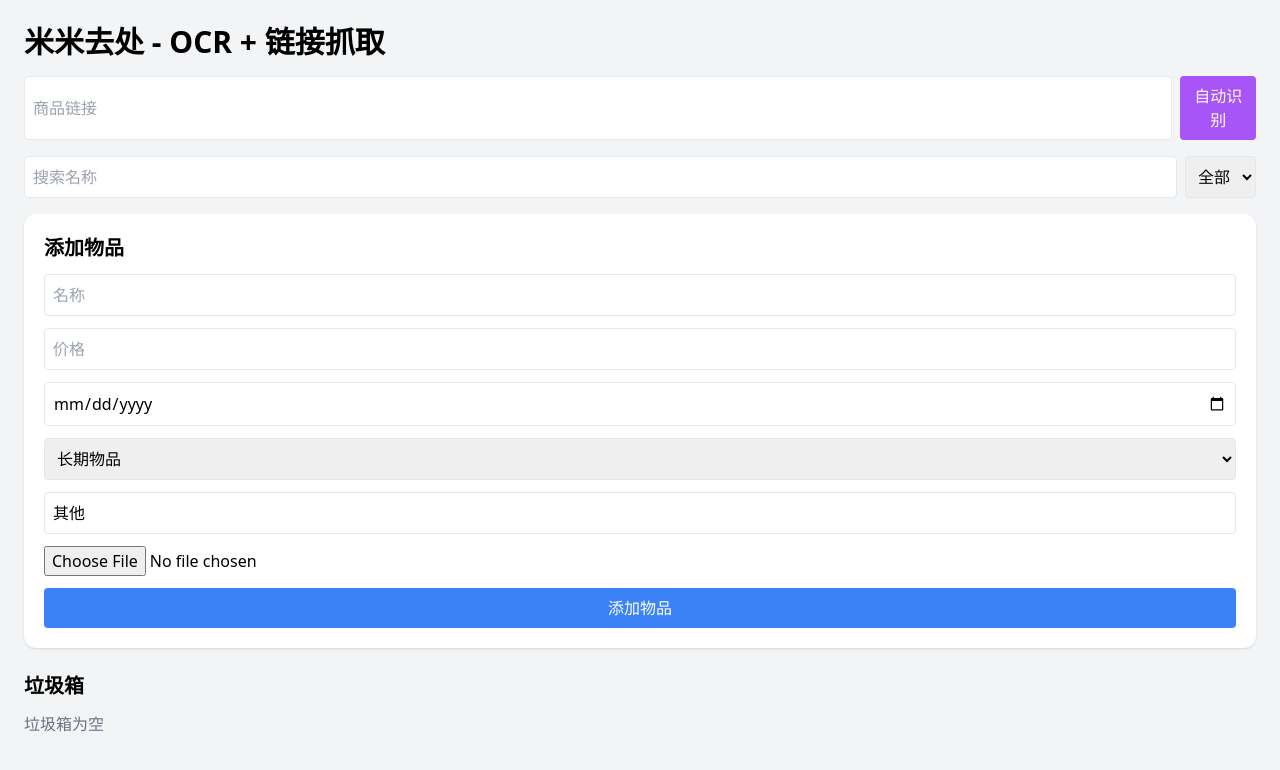
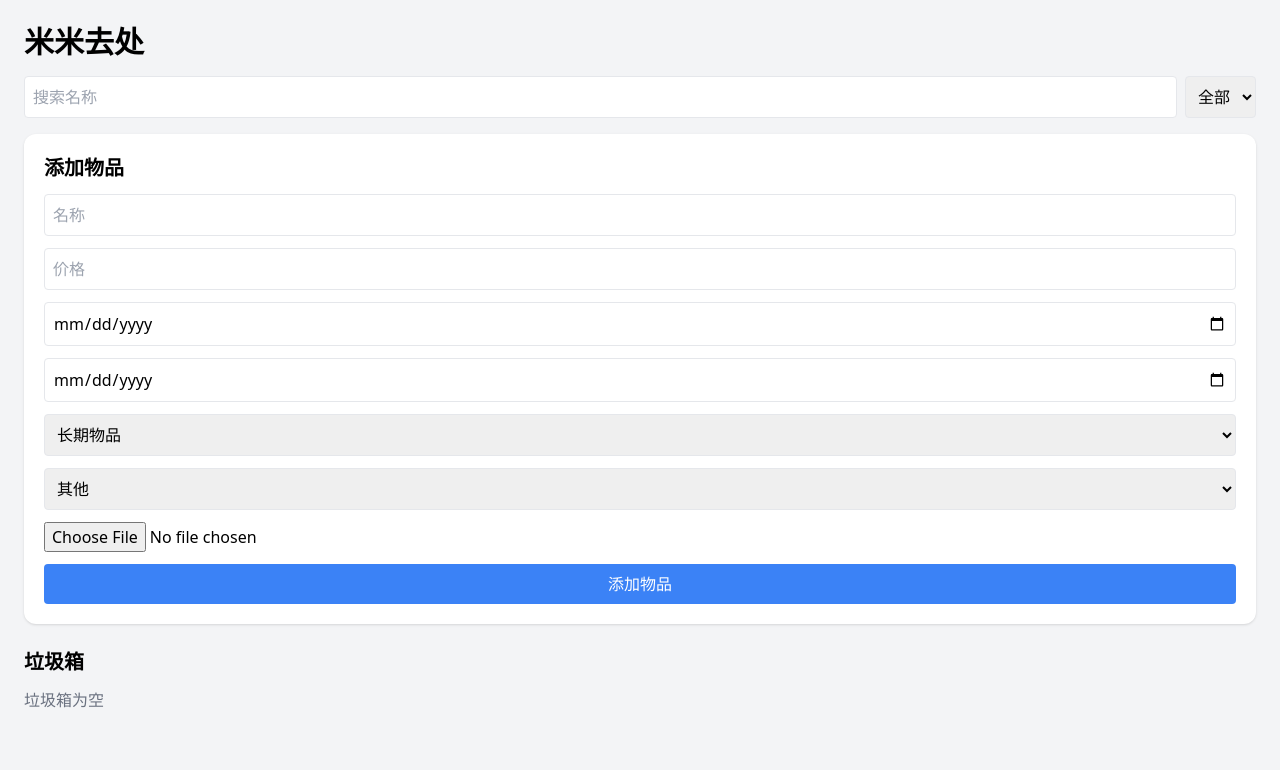
Before and after one commit to cancan1945815-dotcom/life-cost-control, a React app: page / in a window 1280 px wide. Shown: the top 770 px of the page. Built offline with nearby package versions, Linux system fonts and the light colour scheme; the HTML template or start-up script is replaced by a standard one.

Commit message:
更新米米去处：到期提醒+物品类型+去掉链接识别

```diff
--- a/src/App.jsx
+++ b/src/App.jsx
@@ -2,6 +2,16 @@ import React, { useState, useEffect } from "react";
 import Tesseract from "tesseract.js";
 
 export default function App() {
+  const defaultCategories = [
+    "餐饮",
+    "交通",
+    "购物",
+    "娱乐",
+    "住房",
+    "其他",
+    "自定义"
+  ];
+
   const [items, setItems] = useState(() => {
     const saved = localStorage.getItem("life_cost_items");
     return saved ? JSON.parse(saved) : [];
@@ -12,11 +22,11 @@ export default function App() {
   const [date, setDate] = useState("");
   const [type, setType] = useState("long");
   const [category, setCategory] = useState("其他");
+  const [customCategory, setCustomCategory] = useState("");
   const [quantity, setQuantity] = useState("");
   const [usedCount, setUsedCount] = useState("");
   const [image, setImage] = useState(null);
-  const [link, setLink] = useState("");
-
+  const [dueDate, setDueDate] = useState(""); // 新增到期时间
   const [editingId, setEditingId] = useState(null);
   const [ocrLoading, setOcrLoading] = useState(false);
 
@@ -51,7 +61,6 @@ export default function App() {
       };
     });
 
-  // OCR 自动识别名称/价格/日期
   const performOCR = async (file) => {
     setOcrLoading(true);
     const preprocessedFile = await preprocessImage(file);
@@ -115,45 +124,20 @@ export default function App() {
       .finally(() => setOcrLoading(false));
   };
 
-  // 链接抓取
-  const fetchItemFromLink = async () => {
-    if (!link) return alert("请输入商品链接");
-    try {
-      const res = await fetch("http://localhost:3001/fetchItem", {
-        method: "POST",
-        headers: { "Content-Type": "application/json" },
-        body: JSON.stringify({ url: link }),
-      });
-      const data = await res.json();
-      if (data.success) {
-        setName(data.name || "");
-        setPrice(data.price || "");
-        setImage(data.image || null);
-        setDate(data.date || new Date().toISOString().slice(0, 10));
-      } else {
-        alert("抓取失败，请手动填写");
-      }
-    } catch (e) {
-      console.error(e);
-      alert("抓取异常，请检查链接或后台服务");
-    }
-  };
-
-  // 表单重置
   const resetForm = () => {
     setName("");
     setPrice("");
     setDate("");
     setType("long");
     setCategory("其他");
+    setCustomCategory("");
     setQuantity("");
     setUsedCount("");
     setImage(null);
-    setLink("");
+    setDueDate("");
     setEditingId(null);
   };
 
-  // 添加/编辑
   const addOrUpdateItem = () => {
     if (!name || !price || !date) {
       alert("请填写名称、价格和日期");
@@ -164,15 +148,18 @@ export default function App() {
       return;
     }
 
+    const finalCategory = category === "自定义" ? customCategory : category;
+
     const common = {
       name,
       price: Number(price),
       date,
       type,
-      category: category || "其他",
+      category: finalCategory || "其他",
       image: image || undefined,
       quantity: type === "consume" ? (quantity ? Number(quantity) : null) : null,
       usedCount: type === "consume" ? (usedCount ? Number(usedCount) : 0) : null,
+      dueDate: dueDate || null, // 保存到期时间
       inTrash: false,
     };
 
@@ -190,21 +177,20 @@ export default function App() {
     resetForm();
   };
 
-  // 编辑
   const startEdit = (item) => {
     setName(item.name);
     setPrice(String(item.price));
     setDate(item.date);
     setType(item.type);
-    setCategory(item.category);
+    setCategory(defaultCategories.includes(item.category) ? item.category : "自定义");
+    setCustomCategory(defaultCategories.includes(item.category) ? "" : item.category);
     setQuantity(item.quantity != null ? String(item.quantity) : "");
     setUsedCount(item.usedCount != null ? String(item.usedCount) : "");
     setImage(item.image);
-    setLink("");
+    setDueDate(item.dueDate || "");
     setEditingId(item.id);
   };
 
-  // 垃圾箱 & 图片删除
   const moveToTrash = (id) =>
     setItems(items.map((i) => (i.id === id ? { ...i, inTrash: true } : i)));
   const restoreItem = (id) =>
@@ -217,7 +203,6 @@ export default function App() {
       ? setItems(items.map((i) => (i.id === id ? { ...i, image: null } : i)))
       : setImage(null);
 
-  // 使用一次
   const useOnce = (id) => {
     setItems(
       items.map((i) => {
@@ -231,7 +216,6 @@ export default function App() {
     );
   };
 
-  // 成本
   const dailyCost = (i) => {
     const days = Math.ceil((new Date() - new Date(i.date)) / (1000 * 60 * 60 * 24)) || 1;
     return (i.price / days).toFixed(2);
@@ -258,13 +242,7 @@ export default function App() {
 
   return (
     <div className="min-h-screen bg-gray-100 p-6">
-      <h1 className="text-3xl font-bold mb-4">米米去处 - OCR + 链接抓取</h1>
-
-      {/* 链接输入 */}
-      <div className="flex gap-2 mb-4">
-        <input className="border p-2 w-full rounded" placeholder="商品链接" value={link} onChange={e => setLink(e.target.value)}/>
-        <button onClick={fetchItemFromLink} className="bg-purple-500 text-white p-2 rounded">自动识别</button>
-      </div>
+      <h1 className="text-3xl font-bold mb-4">米米去处</h1>
 
       {/* 搜索和类型筛选 */}
       <div className="flex gap-2 mb-4">
@@ -281,18 +259,27 @@ export default function App() {
         <input className="border p-2 w-full rounded" placeholder="名称" value={name} onChange={e => setName(e.target.value)} />
         <input className="border p-2 w-full rounded" placeholder="价格" type="number" value={price} onChange={e => setPrice(e.target.value)} />
         <input className="border p-2 w-full rounded" type="date" value={date} onChange={e => setDate(e.target.value)} />
+        <input className="border p-2 w-full rounded" type="date" placeholder="到期时间" value={dueDate} onChange={e=>setDueDate(e.target.value)}/>
         <select className="border p-2 w-full rounded" value={type} onChange={e => setType(e.target.value)}>
           <option value="long">长期物品</option>
           <option value="consume">消耗品</option>
         </select>
-        <input className="border p-2 w-full rounded" placeholder="物品类型（可自定义）" value={category} onChange={e=>setCategory(e.target.value)} />
+
+        {/* 分类选择 */}
+        <select className="border p-2 w-full rounded" value={category} onChange={e => setCategory(e.target.value)}>
+          {defaultCategories.map(c => <option key={c} value={c}>{c}</option>)}
+        </select>
+        {category==="自定义" && <input className="border p-2 w-full rounded" placeholder="自定义类型" value={customCategory} onChange={e=>setCustomCategory(e.target.value)}/>}
+
         {type === "consume" && <>
           <input className="border p-2 w-full rounded" placeholder="总数量（可选）" type="number" value={quantity} onChange={e => setQuantity(e.target.value)} />
           <input className="border p-2 w-full rounded" placeholder="已使用次数（可选）" type="number" value={usedCount} onChange={e => setUsedCount(e.target.value)} />
         </>}
+
         <input type="file" accept="image/*" onChange={handleImageUpload}/>
         {ocrLoading && <p className="text-blue-500">识别中...</p>}
         {image && <div className="flex items-center gap-2 mt-2"><img src={image} className="w-24 h-24 object-cover rounded"/><button onClick={()=>removeImage()} className="bg-red-500 text-white px-2 py-1 rounded">删除图片</button></div>}
+
         <button onClick={addOrUpdateItem} className="bg-blue-500 text-white p-2 rounded w-full">{editingId ? "保存修改" : "添加物品"}</button>
       </div>
 
@@ -315,6 +302,7 @@ export default function App() {
                   <p>平均一次成本：{onceCost(item)}</p>
                   <button onClick={()=>useOnce(item.id)} className="bg-green-500 text-white px-2 py-1 rounded mt-1">使用一次</button>
                 </>}
+                {item.dueDate && <p className="text-red-500">到期时间：{item.dueDate}</p>}
                 <div className="flex gap-2 mt-3">
                   <button onClick={()=>startEdit(item)} className="bg-yellow-400 px-3 py-1 rounded">编辑</button>
                   <button onClick={()=>moveToTrash(item.id)} className="bg-red-500 text-white px-3 py-1 rounded">删除</button>
@@ -332,6 +320,7 @@ export default function App() {
           {item.image && <div className="flex items-center gap-2 mb-2"><img src={item.image} className="w-32 h-32 object-cover rounded"/><button onClick={()=>removeImage(item.id)} className="bg-red-500 text-white px-2 py-1 rounded">删除图片</button></div>}
           <p className="font-bold">{item.name}</p>
           <p>价格：{item.price}</p>
+          {item.dueDate && <p className="text-red-500">到期时间：{item.dueDate}</p>}
           <div className="flex gap-2 mt-3">
             <button onClick={()=>restoreItem(item.id)} className="bg-blue-500 text-white px-3 py-1 rounded">恢复</button>
             <button onClick={()=>deleteItem(item.id)} className="bg-red-700 text-white px-3 py-1 rounded">永久删除</button>
```
